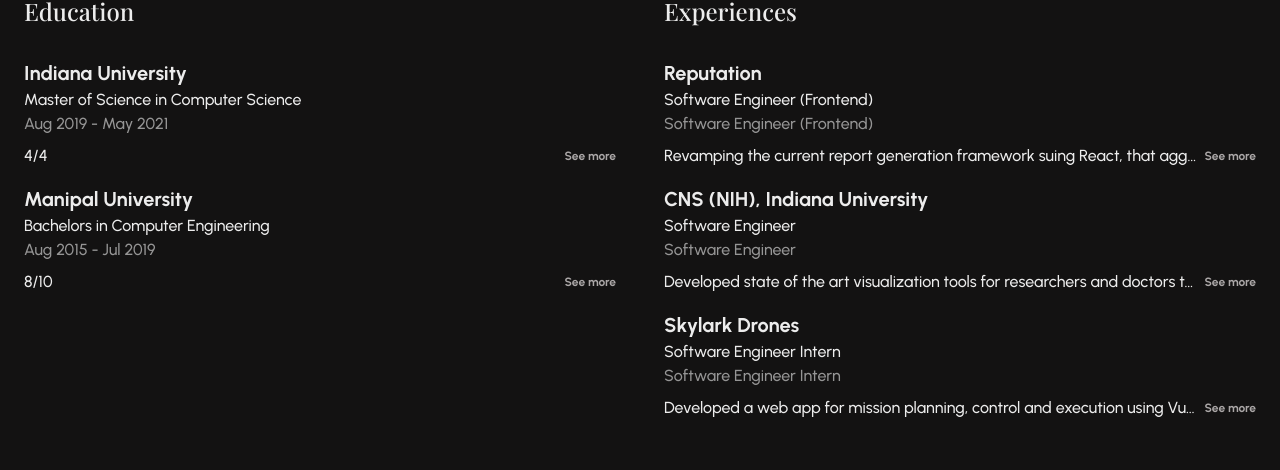
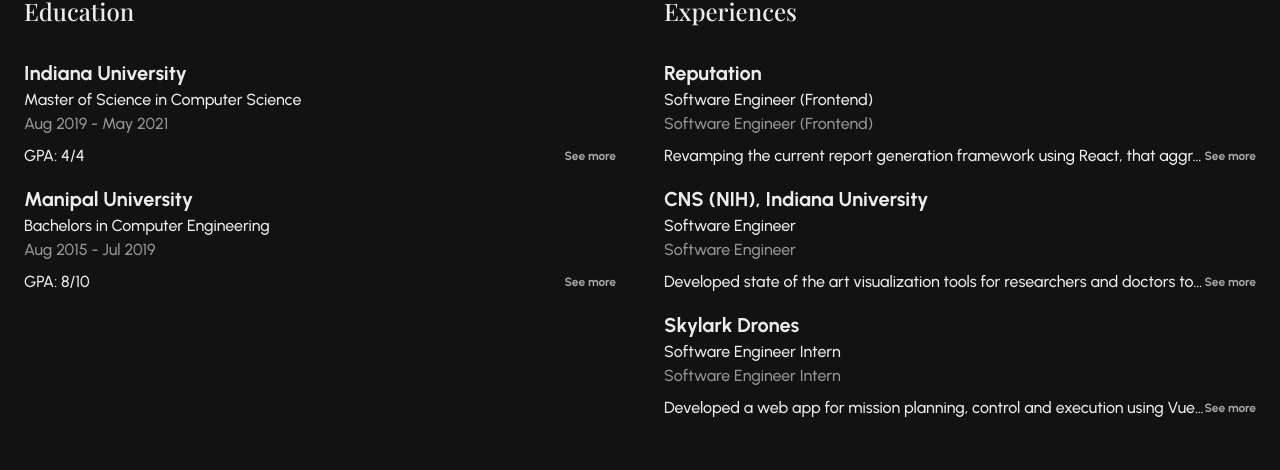
Before and after one commit to hrishikeshpaul/portfolio-template-v2, a React (Create React App) app: page / in a window 1280 px wide. Shown: the part 4587-5057 px from the top of the page. Built offline with nearby package versions, Linux system fonts and the light colour scheme.

Commit message:
chore: updated see more

```diff
--- a/src/content/about-summary/about-summary-config.json
+++ b/src/content/about-summary/about-summary-config.json
@@ -1,30 +1,40 @@
 {
     "educations": [
         {
+            "id": "edu-1",
             "school": "Indiana University",
             "degree": "Master of Science in Computer Science",
-            "gpa": "4/4",
-            "duration": "Aug 2019 - May 2021"
+            "duration": "Aug 2019 - May 2021",
+            "content": [
+                "GPA: 4/4",
+                "Courses: Software Engineering, Distributed Systems, Operating Systems, Advanced Algorithms, Experience Design"
+            ]
         },
         {
+            "id": "edu-2",
             "school": "Manipal University",
             "degree": "Bachelors in Computer Engineering",
-            "gpa": "8/10",
-            "duration": "Aug 2015 - Jul 2019"
+            "duration": "Aug 2015 - Jul 2019",
+            "content": [
+                "GPA: 8/10",
+                "Courses: Data Structures, OOP, Algorithms, Software Engineering, Computer Networks, Artificial Intelligence"
+            ]
         }
     ],
     "experiences": [
         {
+            "id": "exp-1",
             "company": "Reputation",
             "position": "Software Engineer (Frontend)",
             "duration": "Jun 2020 - Jun 2021",
             "description": [
-                "Revamping the current report generation framework suing React, that aggregates data from 30 modules to support an interactive cartesian system.​",
+                "Revamping the current report generation framework using React, that aggregates data from 30 modules to support an interactive cartesian system.​",
                 "Integrated user activity data from BigQuery into a custom tailored dashboard available to 10000+ clients.",
                 "Spearheaded the work on multiple reports for 5 priority clients to provide additional functionalities."
             ]
         },
         {
+            "id": "exp-2",
             "company": "CNS (NIH), Indiana University",
             "position": "Software Engineer",
             "duration": "Jun 2020 - Jun 2021",
@@ -35,6 +45,7 @@
             ]
         },
         {
+            "id": "exp-3",
             "company": "Skylark Drones",
             "position": "Software Engineer Intern",
             "duration": "Jan 2019 - Jun 2019",
--- a/src/pages/about-summary/AboutSummary.tsx
+++ b/src/pages/about-summary/AboutSummary.tsx
@@ -3,12 +3,14 @@ import { FC, useState } from "react";
 import { Box, Flex, Heading, Text, Image, Accordion, AccordionItem } from "@chakra-ui/react";
 
 import { configs, Content, MarkdownFile, useContent } from "shared/content/Content";
-import { Expandable } from "./expandable/Expandable";
+import { Expandable } from "pages/about-summary/expandable/Expandable";
 
 export const AboutSummary: FC = () => {
     const content = useContent(MarkdownFile.AboutSummary);
-    const [expanded, setExpanded] = useState<number[]>([]);
+    const [experiencesExpanded, setExperiencesExpanded] = useState<number[]>([]);
     const [educationExpanded, setEducationExpanded] = useState<number[]>([]);
+
+    console.log({ experiencesExpanded }, { educationExpanded });
 
     return (
         <Box>
@@ -38,14 +40,15 @@ export const AboutSummary: FC = () => {
                     </Heading>
                     <br />
 
-                    <Accordion pt="2" allowMultiple fontWeight="500" index={expanded}>
+                    <Accordion pt="2" allowMultiple fontWeight="500" index={educationExpanded} id="education">
                         {configs.aboutSummary.educations.map((edu, idx) => (
                             <AccordionItem p="0" border="0" mb="4" key={`panel-${edu.school}-${edu.degree}`}>
                                 <Expandable
                                     title={edu.school}
                                     subTitle={edu.degree}
                                     date={edu.duration}
-                                    descriptions={[edu.gpa]}
+                                    content={edu.content}
+                                    id={edu.id}
                                     idx={idx}
                                     onChange={setEducationExpanded}
                                     expanded={educationExpanded}
@@ -59,17 +62,18 @@ export const AboutSummary: FC = () => {
                         Experiences
                     </Heading>
                     <br />
-                    <Accordion pt="2" allowMultiple fontWeight="500" index={expanded}>
+                    <Accordion pt="2" allowMultiple fontWeight="500" index={experiencesExpanded}>
                         {configs.aboutSummary.experiences.map((exp, idx) => (
                             <AccordionItem p="0" border="0" mb="4" key={`panel-${exp.company}`}>
                                 <Expandable
+                                    id={exp.id}
                                     title={exp.company}
                                     subTitle={exp.position}
                                     date={exp.position}
-                                    descriptions={exp.description}
+                                    content={exp.description}
                                     idx={idx}
-                                    onChange={setExpanded}
-                                    expanded={expanded}
+                                    onChange={setExperiencesExpanded}
+                                    expanded={experiencesExpanded}
                                 />
                             </AccordionItem>
                         ))}
--- a/src/pages/about-summary/expandable/Expandable.tsx
+++ b/src/pages/about-summary/expandable/Expandable.tsx
@@ -1,4 +1,4 @@
-import { FC } from "react";
+import { FC, useEffect, useState, useMemo } from "react";
 
 import { Box, Button, AccordionButton, AccordionPanel, Text, Flex, UnorderedList } from "@chakra-ui/react";
 
@@ -9,11 +9,30 @@ interface Props {
     title: string;
     subTitle: string;
     date: string;
-    descriptions: string[];
+    content: string[];
+    id: string;
 }
 
-export const Expandable: FC<Props> = ({ expanded, idx, title, subTitle, date, descriptions, onChange }) => {
+export const Expandable: FC<Props> = ({ expanded, id, idx, title, subTitle, date, content, onChange }) => {
     const isExpanded = expanded.includes(idx);
+    const [isOverflowing, setIsOverflowing] = useState<boolean>(false);
+    const showSeeMoreBtn = useMemo(
+        () => (content.length > 1 && !isExpanded) || (!isExpanded && isOverflowing),
+        [isOverflowing, isExpanded, content],
+    );
+
+    useEffect(() => {
+        const firstPointId = `first-point-${id}`;
+        const element = document.getElementById(firstPointId);
+
+        if (element) {
+            if (element.scrollWidth >= element.parentElement?.scrollWidth!) {
+                setIsOverflowing(true);
+            } else {
+                setIsOverflowing(false);
+            }
+        }
+    }, [expanded, id]);
 
     return (
         <>
@@ -32,24 +51,22 @@ export const Expandable: FC<Props> = ({ expanded, idx, title, subTitle, date, de
                 </Text>
                 <Text>{subTitle}</Text>
                 <Text opacity="0.6">{date}</Text>
-                <Flex pt="2">
-                    <Box pr="2" flex="1" isTruncated={!expanded.includes(idx)}>
-                        {!isExpanded ? (
-                            <ul>
-                                <Text as="li" isTruncated={!expanded.includes(idx)}>
-                                    {descriptions[0]}
-                                </Text>
-                            </ul>
-                        ) : (
-                            <UnorderedList listStylePosition="outside">
-                                <Text as="li" isTruncated={!expanded.includes(idx)}>
-                                    {descriptions[0]}
-                                </Text>
-                            </UnorderedList>
-                        )}
-                    </Box>
-                    {!expanded.includes(idx) && (
+                <Flex pt="2" justifyContent="space-between">
+                    {!isExpanded ? (
+                        <Text id={`first-point-${id}`} isTruncated={!expanded.includes(idx)}>
+                            {content[0]}
+                        </Text>
+                    ) : (
+                        <UnorderedList listStylePosition="outside" pl="1">
+                            <Text as="li" isTruncated={!expanded.includes(idx)}>
+                                {content[0]}
+                            </Text>
+                        </UnorderedList>
+                    )}
+                    {showSeeMoreBtn && (
                         <Button
+                            flexShrink={0}
+                            id={`see-more-${id}`}
                             size="xs"
                             variant="link"
                             colorScheme="gray"
@@ -68,18 +85,18 @@ export const Expandable: FC<Props> = ({ expanded, idx, title, subTitle, date, de
                     )}
                 </Flex>
             </AccordionButton>
-            <AccordionPanel p="0">
+            <AccordionPanel p="0" pl="1">
                 <UnorderedList listStylePosition="outside">
-                    {descriptions.slice(1).map((desc, idx) => (
-                        <Text as="li" key={`${title}-desc-${idx}`}>
-                            {desc}
+                    {content.slice(1).map((cont, idx) => (
+                        <Text as="li" key={`${title}-cont-${idx}`}>
+                            {cont}
                         </Text>
                     ))}
                 </UnorderedList>
-
                 {expanded.includes(idx) && (
                     <Flex justifyContent="flex-end">
                         <Button
+                            id={`see-less-${id}`}
                             size="xs"
                             variant="link"
                             colorScheme="gray"
```
